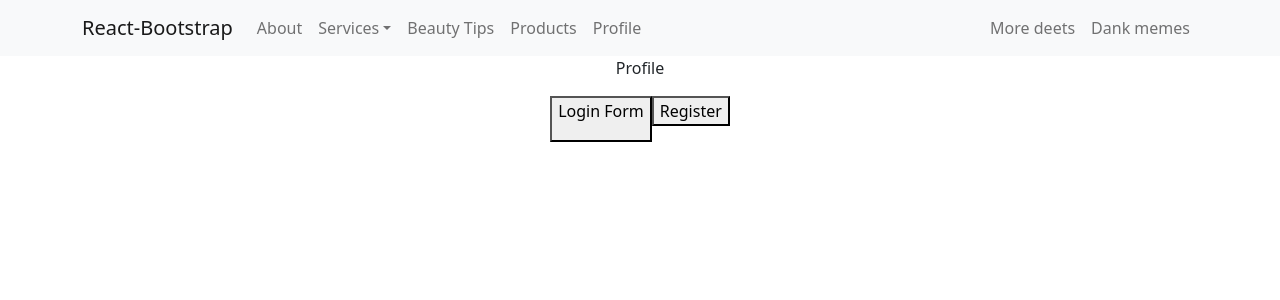
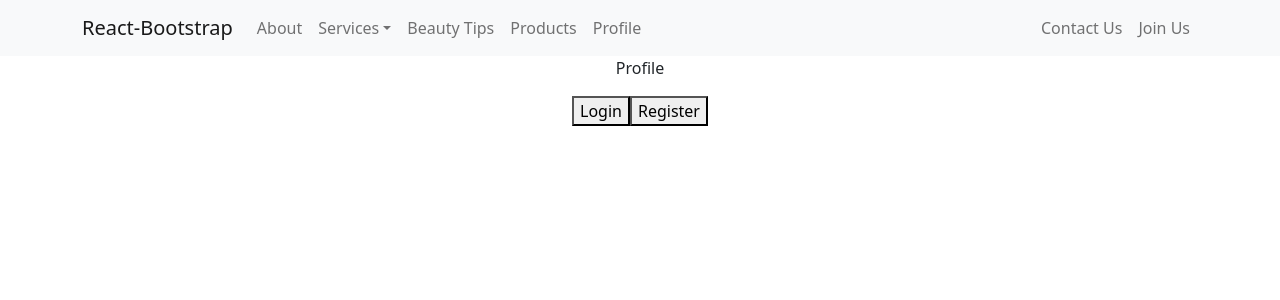
Before and after one commit to joykwokll/UNV-frontend, a React (Create React App) app: page /Profile in a window 1280 px wide. Shown: the top 300 px of the page. Built offline with nearby package versions, Linux system fonts and the light colour scheme.

Commit message:
login and register route navitation done

```diff
--- a/src/views/NavBar/NavBar.jsx
+++ b/src/views/NavBar/NavBar.jsx
@@ -23,10 +23,8 @@ function HeaderBar(props) {
               <Nav.Link as={Link} to="/profile">Profile</Nav.Link>
             </Nav>
             <Nav>
-              <Nav.Link href="#deets">More deets</Nav.Link>
-              <Nav.Link eventKey={2} href="#memes">
-                Dank memes
-              </Nav.Link>
+            <Nav.Link as={Link} to="/contact">Contact Us</Nav.Link>
+            <Nav.Link as={Link} to="/join">Join Us</Nav.Link>
             </Nav>
           </Navbar.Collapse>
         </Container>
--- a/src/views/Routes/Profile/Profile.jsx
+++ b/src/views/Routes/Profile/Profile.jsx
@@ -1,25 +1,26 @@
 import React from "react";
 import RegisterForm from "./RegisterForm";
 import LoginForm from "./LoginForm";
-import {useNavigate} from 'react-router-dom'
+import { useNavigate } from "react-router-dom";
 
 function Profile(props) {
-
   let navigate = useNavigate();
 
-    const handleSubmit = () => {
-      navigate("/RegisterForm");
+  const handleRegister = () => {
+    navigate("/RegisterForm");
   };
-    return (
-      <div>
 
+  const handleLogin = () => {
+    navigate("/LoginForm");
+  };
 
+  return (
+    <div>
       <p>Profile</p>
-      <button><LoginForm/></button>
-      <button onClick={handleSubmit}>Register</button>
+      <button onClick={handleLogin}>Login</button>
+      <button onClick={handleRegister}>Register</button>
+    </div>
+  );
+}
 
-      </div>
-    );
-  }
-
-  export default Profile;
+export default Profile;
```
